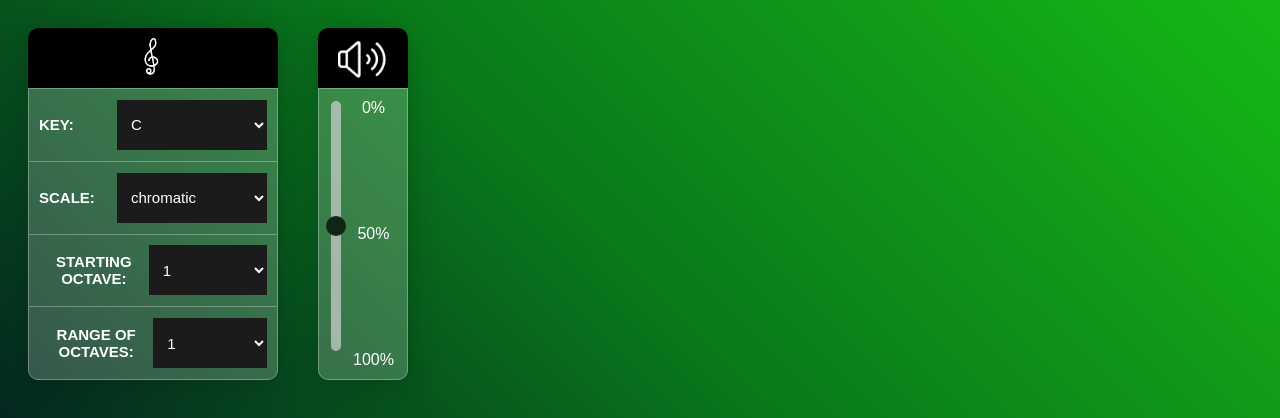
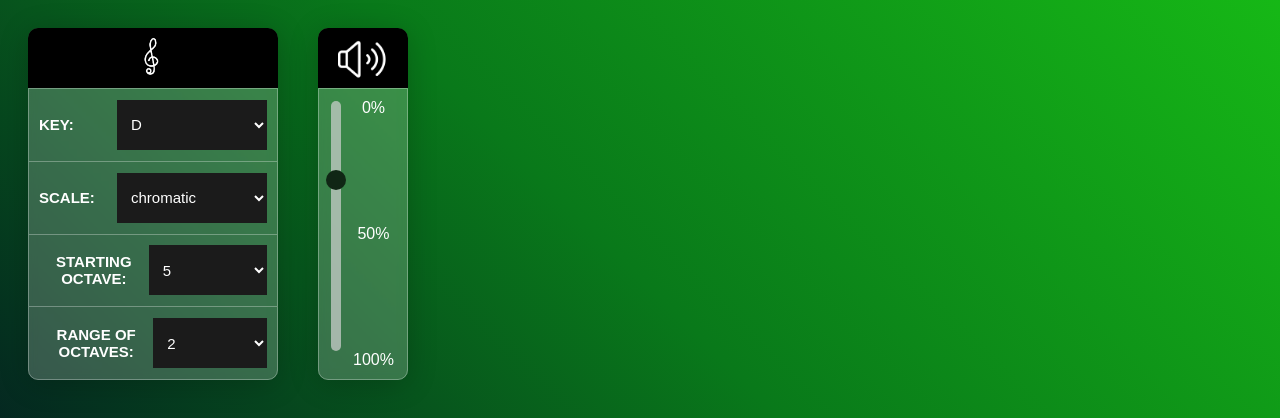
Before and after one commit to OpiateWarrior/Websynth, a React (Vite) app in the folder Websynth-React/: page / in a window 1280 px wide. Shown: the top 418 px of the page. Built offline with nearby package versions, Linux system fonts and the light colour scheme.

Commit message:
Added controlled input to all settings in GuiScale. Made GuiScale actually edit user settings.

```diff
--- a/Websynth-React/src/components/GuiScale/GuiScale.jsx
+++ b/Websynth-React/src/components/GuiScale/GuiScale.jsx
@@ -1,8 +1,49 @@
+import { use, useEffect, useState } from 'react';
 import ViolinKey from '../../assets/icons/violin-key-icon.jpg'
 import "./GuiScale.css"
 
 
-export function GuiScale() {
+export function GuiScale({userSettings, setUserSettings}) {
+    const [selectedKey, setSelectedKey] = useState(userSettings.key);
+    const [selectedScale, setSelectedScale] = useState(userSettings.scale);
+    const [startingOctave, setStartingOctave] = useState(userSettings.startingOctave);
+    const [rangeOfOctaves, setRangeOfOctaves] = useState(userSettings.rangeOfOctaves);
+
+    const changeKey = (event) => {
+        setSelectedKey(event.target.value);
+        setUserSettings({
+            ...userSettings,
+            key: selectedKey
+        })
+        //console.log(userSettings);//for debugging purpouses.
+    }
+
+    const changeScale = (event) => {
+        setSelectedScale(event.target.value);
+        setUserSettings({
+            ...userSettings,
+            scale: selectedScale
+        })
+        //console.log(userSettings);//for debugging purpouses.
+    }
+
+    const changeStartingOctave = (event) => {
+        setStartingOctave(event.target.value);
+        setUserSettings({
+            ...userSettings,
+            startingOctave: startingOctave
+        })
+        //console.log(userSettings);//for debugging purpouses.
+    }
+
+    const changeRangeOfOctaves = (event) => {
+        setRangeOfOctaves(event.target.value);
+        setUserSettings({
+            ...userSettings,
+            rangeOfOctaves: rangeOfOctaves
+        })
+        //console.log(userSettings);//for debugging purpouses.
+    }
 
     return (
         <div className="gui-container">
@@ -10,9 +51,13 @@ export function GuiScale() {
                 <img src={ViolinKey} alt="Violin key icon" className="gui-header-icon"></img>
             </div>
             <div className="gui-element">
-                <label className="key-selector" >KEY:</label>
+                <label>KEY:</label>
 
-                <select id="js-key-select" name="key" className="dropdown-element">
+                <select
+                    className="dropdown-element"
+                    value={selectedKey}
+                    onChange={changeKey}
+                >
                     <option className="option-label" value="C">C</option>
                     <option className="option-label" value="C#">C#</option>
                     <option className="option-label" value="D">D</option>
@@ -27,10 +72,15 @@ export function GuiScale() {
                     <option className="option-label" value="B">B</option>
                 </select>
             </div>
+
             <div className="gui-element">
-                <label className="key-selector">SCALE:</label>
+                <label>SCALE:</label>
 
-                <select id="js-scale-select" name="scale" className="dropdown-element">
+                <select
+                    className="dropdown-element"
+                    value={selectedScale}
+                    onChange={changeScale}
+                >
                     <option value="chromatic">chromatic</option>
                     <option value="naturalMinor">natural Minor</option>
                     <option value="naturalMajor">natural Major</option>
@@ -40,10 +90,15 @@ export function GuiScale() {
                     <option value="bluesMajor">blues Major</option>
                 </select>
             </div>
+
             <div className="gui-element">
-                <label className="key-selector">STARTING OCTAVE:</label>
+                <label>STARTING OCTAVE:</label>
 
-                <select id="js-octave-select" name="octave" className="dropdown-element">
+                <select
+                    className="dropdown-element"
+                    value={startingOctave}
+                    onChange={changeStartingOctave}
+                >
                     <option value="1">1</option>
                     <option value="2">2</option>
                     <option value="3">3</option>
@@ -51,10 +106,15 @@ export function GuiScale() {
                     <option value="5">5</option>
                 </select>
             </div>
+
             <div className="gui-element">
-                <label className="key-selector">RANGE OF OCTAVES:</label>
+                <label>RANGE OF OCTAVES:</label>
 
-                <select id="js-range-select" name="octave-range" className="dropdown-element">
+                <select
+                    className="dropdown-element"
+                    value={rangeOfOctaves}
+                    onChange={changeRangeOfOctaves}
+                >
                     <option value="1">1</option>
                     <option value="2">2</option>
                     <option value="3">3</option>
--- a/Websynth-React/src/components/GuiVolume/GuiVolume.jsx
+++ b/Websynth-React/src/components/GuiVolume/GuiVolume.jsx
@@ -3,7 +3,7 @@ import SpeakerOn from '../../assets/icons/speaker-on-icon.png'
 import "./GuiVolume.css"
 
 export function GuiVolume({userSettings, setUserSettings}) {
-    const [volumeLevel, setVolumeLevel] = useState('50');
+    const [volumeLevel, setVolumeLevel] = useState(userSettings.volume);
 
     const changeVolume = (event) => {
         setVolumeLevel(event.target.value);
--- a/Websynth-React/src/utils/deafultSettings.js
+++ b/Websynth-React/src/utils/deafultSettings.js
@@ -1,7 +1,7 @@
 export const deafultSettings = {
     scale: "chromatic",
-    key: "C",
-    volume: "50",
-    startingOctave: "4",
-    rangeOfOctaves: "1"
+    key: "D",
+    volume: "30",
+    startingOctave: "5",
+    rangeOfOctaves: "2"
 }
--- a/Websynth-React/src/utils/scales.js
+++ b/Websynth-React/src/utils/scales.js
@@ -1,4 +1,4 @@
-const sequence = [
+export const sequence = [
 	{semitone:'C', octave: 5},
 	{semitone:'C#', octave: 5},
 	{semitone:'D', octave: 5},
```
Also changed, not shown: 1 other file (tests, documents, lock files or other folders).
